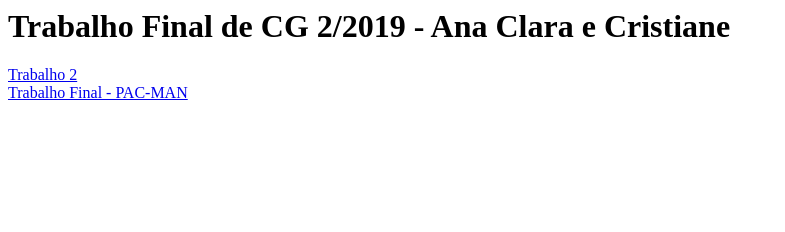
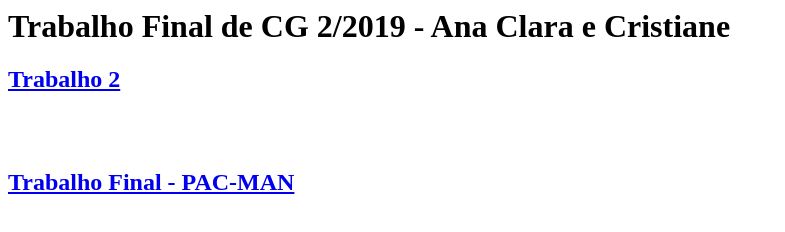
Before and after one commit to anaclara-ttm/anaclara-ttm.github.io, a plain HTML site: page index.html in a window 1280 px wide. Shown: the whole page, without its empty margins (0-785 px from the left). Drawn offline with Linux system fonts and the light colour scheme.

Commit message:
tamanho letras

```diff
--- a/index.html
+++ b/index.html
@@ -3,11 +3,14 @@
     <meta charset="UTF-8">
     <meta name="viewport" content="width=device-width, initial-scale=1.0">
     <meta http-equiv="X-UA-Compatible" content="ie=edge">
-    <title>Meu primeiro site no GitHub Pages</title>
+    <title>TF_CG_Ana_Cristiane</title>
 </head>
 <body>
     <h1>Trabalho Final de CG 2/2019 - Ana Clara e Cristiane</h1>
-    <a href="TP_02_CG.html">Trabalho 2</a></br>
-    <a href="TP_FINAL_CG.html">Trabalho Final - PAC-MAN</a>
+    <h2><a href="TP_02_CG.html">Trabalho 2</a></h2>
+
+    </br></br>
+
+    <h2><a href="TP_FINAL_CG.html">Trabalho Final - PAC-MAN</a></h2>
 </body>
 </html>
```
